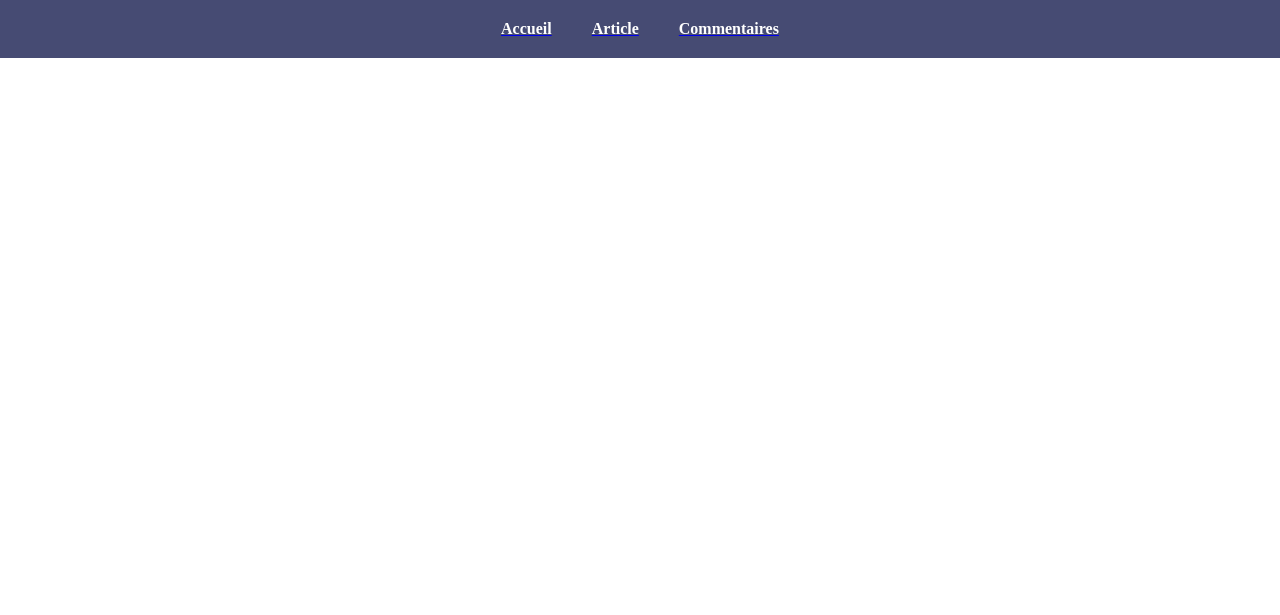
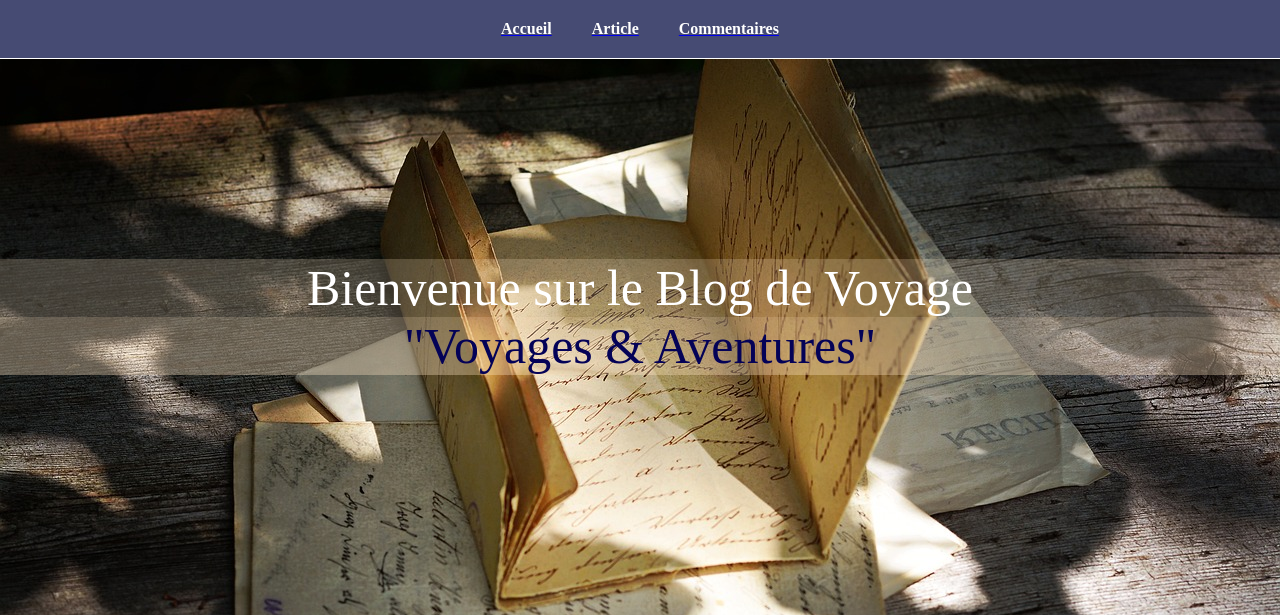
Before and after one commit to magus59/voyage_aventure_v2, a PHP site: page /Views/Accueil/index.php in a window 1280 px wide. Shown: the top 615 px of the page. Run offline with PHP 8.4, Linux system fonts and the light colour scheme.

Commit message:
ajout v2

```diff
--- /dev/null
+++ b/CSS/accueil.css
@@ -0,0 +1,31 @@
+*{
+    padding: 0;
+    margin: 0;
+    box-sizing: border-box;
+}
+
+body{
+    background-image: url(../assets/a.jpg);
+    background-size: cover;
+    box-sizing: border-box;
+    z-index: -1;
+}
+
+#p_accueil{
+    color: white;
+    background-color: rgba(255, 228, 196, 0.208);
+    display: flex;
+    justify-content: center;
+    text-align: center;
+    font-size: 50px;
+    margin-top: 200px;
+}
+
+#p_accueil2{
+    color: rgb(4, 2, 87);
+    background-color: rgba(255, 228, 196, 0.349);
+    display: flex;
+    justify-content: center;
+    text-align: center;
+    font-size: 50px;
+}
--- a/Views/Accueil/index.php
+++ b/Views/Accueil/index.php
@@ -4,6 +4,7 @@
     <meta charset="UTF-8">
     <meta name="viewport" content="width=device-width, initial-scale=1.0">
     <link rel="stylesheet" href="../../CSS/styles.css">
+    <link rel="stylesheet" href="../../CSS/accueil.css">
     <title>Document</title>
 </head>
 
@@ -21,6 +22,10 @@
             </a>
         </ul>
     </nav>
+
+    <p id="p_accueil">Bienvenue sur le Blog de Voyage </p>
+    <p id="p_accueil2"> "Voyages & Aventures"</p>
+
 </body>
 
 </html>
```
Also changed, not shown: CSS/styles.css (line endings or trailing spaces), assets/a.jpg (added).
